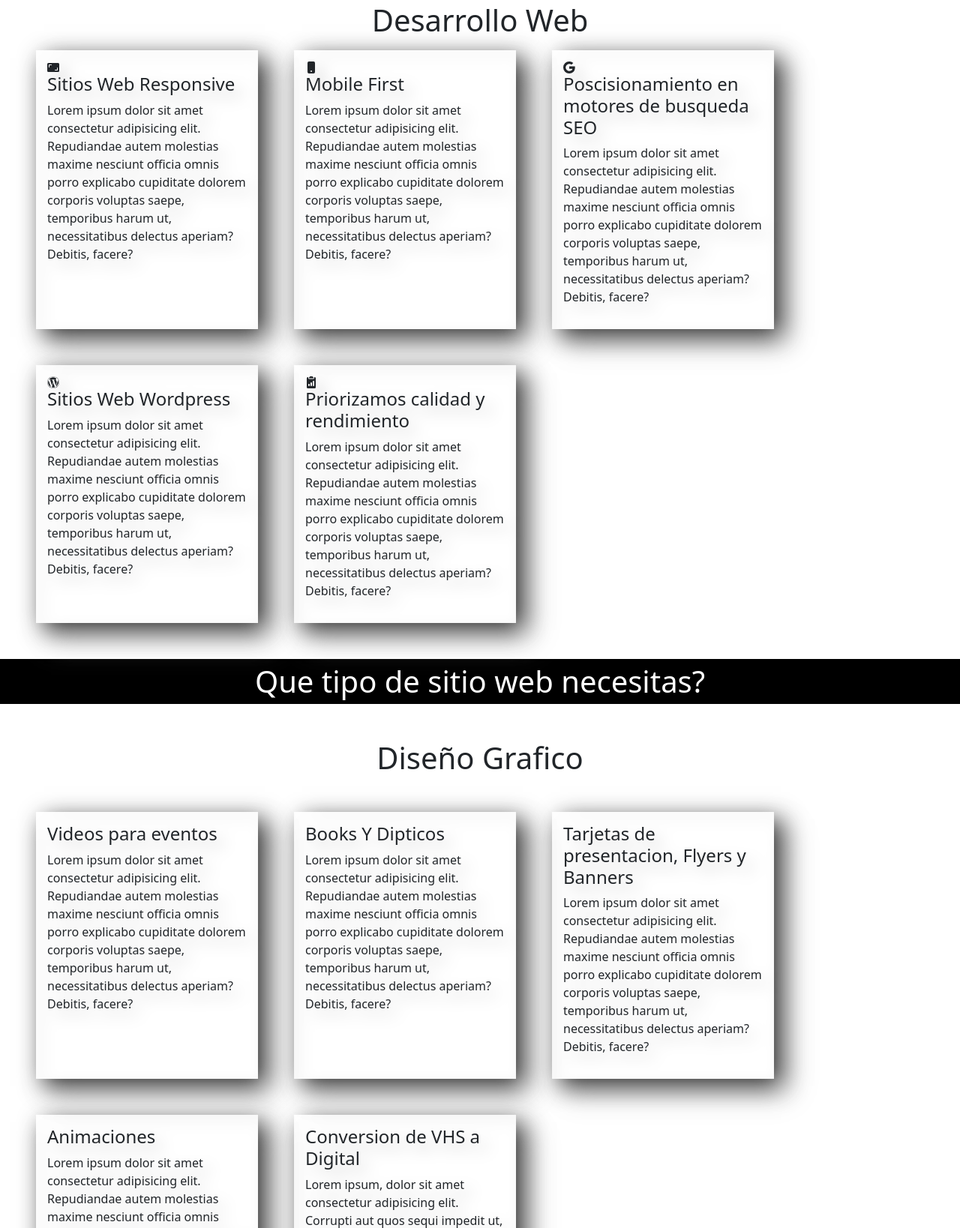
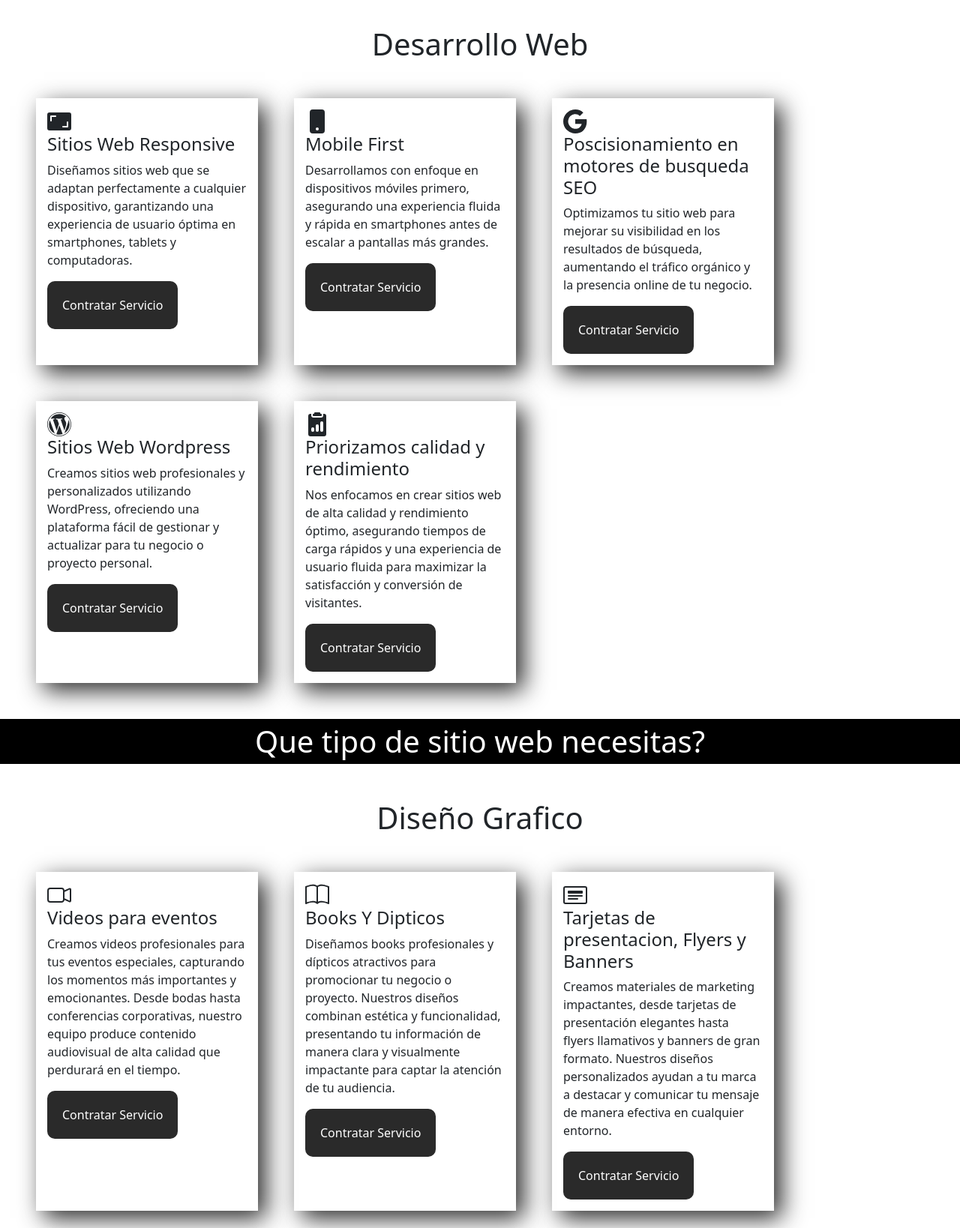
Before and after one commit to RamiroMoralesdev/rmproducciones, a website: page src/index.html in a window 1280 px wide. Shown: the part 909-2547 px from the top of the page at 75% size. Drawn offline with nearby package versions, Linux system fonts and the light colour scheme.

Commit message:
Commit 0109

```diff
--- a/src/index.html
+++ b/src/index.html
@@ -21,11 +21,12 @@
         width: 25%;
         padding: 15px;
         box-shadow: 10px 10px 30px #2a2a2a;
-        filter: drop-shadow(10px 10px 10px #ccc);
+
       }
 
       .btn-nav {
         background-color: #2a2a2a;
+        color: #fff;
         padding: 20px;
         border-radius: 10px;
       }
@@ -39,7 +40,9 @@
     </style>
 </head>
 <body>
-    <nav class="text-white" style="background-image: url(./assets/bg.jpg);">
+
+  <div class="home" style="background-image: url(./assets/bg.jpg); background-repeat: no-repeat; background-size: 100%;">
+    <nav class="text-white py-3">
 
             <div class="flex gap-3 justify-center">
               <a class="nav-link btn-nav active" aria-current="page" href="#">Inicio</a>
@@ -51,61 +54,66 @@
 
       </nav>
 
-      <div class="content">
-
         <!--Home-->
-        <section class="w-full h-screen d-flex flex-col justify-center items-center" style="background-image: url(./assets/bg.jpg); background-repeat: no-repeat; background-size: 100%;">
+        <section class="w-full h-screen d-flex flex-col justify-center items-center">
 
             <h1 class="text-text-color mb-0" style="font-size: 5em;">RM PRODUCCIONES</h1>
             <h3 class="text-text-color mt-0" style="font-size: 3em;">Creamos Soluciones</h3>
 
         </section>
 
-        <h1 class="text-center mt-5 mb-3">Desarrollo Web</h1>
+      </div>
 
-        <section class="d-flex gap-5 flex-wrap px-5 flex-sm-col">
+        <h1 class="text-center my-5">Desarrollo Web</h1>
+
+        <section class="d-flex gap-5 flex-wrap px-5 ">
 
           <div class="card-services">
-            <svg xmlns="http://www.w3.org/2000/svg" width="16" height="16" fill="currentColor" class="bi bi-aspect-ratio-fill" viewBox="0 0 16 16">
+            <svg xmlns="http://www.w3.org/2000/svg" width="32" height="32" fill="currentColor" class="bi bi-aspect-ratio-fill" viewBox="0 0 16 16">
               <path d="M0 12.5v-9A1.5 1.5 0 0 1 1.5 2h13A1.5 1.5 0 0 1 16 3.5v9a1.5 1.5 0 0 1-1.5 1.5h-13A1.5 1.5 0 0 1 0 12.5M2.5 4a.5.5 0 0 0-.5.5v3a.5.5 0 0 0 1 0V5h2.5a.5.5 0 0 0 0-1zm11 8a.5.5 0 0 0 .5-.5v-3a.5.5 0 0 0-1 0V11h-2.5a.5.5 0 0 0 0 1z"/>
             </svg>
             <h4>Sitios Web Responsive</h4>
-            <p class="">Lorem ipsum dolor sit amet consectetur adipisicing elit. Repudiandae autem molestias maxime nesciunt officia omnis porro explicabo cupiditate dolorem corporis voluptas saepe, temporibus harum ut, necessitatibus delectus aperiam? Debitis, facere?</p>
+            <p class="">Diseñamos sitios web que se adaptan perfectamente a cualquier dispositivo, garantizando una experiencia de usuario óptima en smartphones, tablets y computadoras.</p>
+            <button class="btn-nav">Contratar Servicio</button>
           </div>
 
           <div class="card-services">
-            <svg xmlns="http://www.w3.org/2000/svg" width="16" height="16" fill="currentColor" class="bi bi-phone-fill" viewBox="0 0 16 16">
+            <svg xmlns="http://www.w3.org/2000/svg" width="32" height="32" fill="currentColor" class="bi bi-phone-fill" viewBox="0 0 16 16">
               <path d="M3 2a2 2 0 0 1 2-2h6a2 2 0 0 1 2 2v12a2 2 0 0 1-2 2H5a2 2 0 0 1-2-2zm6 11a1 1 0 1 0-2 0 1 1 0 0 0 2 0"/>
             </svg>
             <h4>Mobile First</h4>
-            <p class="">Lorem ipsum dolor sit amet consectetur adipisicing elit. Repudiandae autem molestias maxime nesciunt officia omnis porro explicabo cupiditate dolorem corporis voluptas saepe, temporibus harum ut, necessitatibus delectus aperiam? Debitis, facere?</p>
+            <p class="">Desarrollamos con enfoque en dispositivos móviles primero, asegurando una experiencia fluida y rápida en smartphones antes de escalar a pantallas más grandes.</p>
+            <button class="btn-nav">Contratar Servicio</button>
           </div>
 
           <div class="card-services">
-            <svg xmlns="http://www.w3.org/2000/svg" width="16" height="16" fill="currentColor" class="bi bi-google" viewBox="0 0 16 16">
+            <svg xmlns="http://www.w3.org/2000/svg" width="32" height="32" fill="currentColor" class="bi bi-google" viewBox="0 0 16 16">
               <path d="M15.545 6.558a9.4 9.4 0 0 1 .139 1.626c0 2.434-.87 4.492-2.384 5.885h.002C11.978 15.292 10.158 16 8 16A8 8 0 1 1 8 0a7.7 7.7 0 0 1 5.352 2.082l-2.284 2.284A4.35 4.35 0 0 0 8 3.166c-2.087 0-3.86 1.408-4.492 3.304a4.8 4.8 0 0 0 0 3.063h.003c.635 1.893 2.405 3.301 4.492 3.301 1.078 0 2.004-.276 2.722-.764h-.003a3.7 3.7 0 0 0 1.599-2.431H8v-3.08z"/>
             </svg>
             <h4>Poscisionamiento en motores de busqueda SEO</h4>
-            <p class="">Lorem ipsum dolor sit amet consectetur adipisicing elit. Repudiandae autem molestias maxime nesciunt officia omnis porro explicabo cupiditate dolorem corporis voluptas saepe, temporibus harum ut, necessitatibus delectus aperiam? Debitis, facere?</p>
+            <p class="">Optimizamos tu sitio web para mejorar su visibilidad en los resultados de búsqueda, aumentando el tráfico orgánico y la presencia online de tu negocio.</p>
+            <button class="btn-nav">Contratar Servicio</button>
           </div>
 
           <div class="card-services">
-            <svg xmlns="http://www.w3.org/2000/svg" width="16" height="16" fill="currentColor" class="bi bi-wordpress" viewBox="0 0 16 16">
+            <svg xmlns="http://www.w3.org/2000/svg" width="32" height="32" fill="currentColor" class="bi bi-wordpress" viewBox="0 0 16 16">
               <path d="M12.633 7.653c0-.848-.305-1.435-.566-1.892l-.08-.13c-.317-.51-.594-.958-.594-1.48 0-.63.478-1.218 1.152-1.218q.03 0 .058.003l.031.003A6.84 6.84 0 0 0 8 1.137 6.86 6.86 0 0 0 2.266 4.23c.16.005.313.009.442.009.717 0 1.828-.087 1.828-.087.37-.022.414.521.044.565 0 0-.371.044-.785.065l2.5 7.434 1.5-4.506-1.07-2.929c-.369-.022-.719-.065-.719-.065-.37-.022-.326-.588.043-.566 0 0 1.134.087 1.808.087.718 0 1.83-.087 1.83-.087.37-.022.413.522.043.566 0 0-.372.043-.785.065l2.48 7.377.684-2.287.054-.173c.27-.86.469-1.495.469-2.046zM1.137 8a6.86 6.86 0 0 0 3.868 6.176L1.73 5.206A6.8 6.8 0 0 0 1.137 8"/>
               <path d="M6.061 14.583 8.121 8.6l2.109 5.78q.02.05.049.094a6.85 6.85 0 0 1-4.218.109m7.96-9.876q.046.328.047.706c0 .696-.13 1.479-.522 2.458l-2.096 6.06a6.86 6.86 0 0 0 2.572-9.224z"/>
               <path fill-rule="evenodd" d="M0 8c0-4.411 3.589-8 8-8s8 3.589 8 8-3.59 8-8 8-8-3.589-8-8m.367 0c0 4.209 3.424 7.633 7.633 7.633S15.632 12.209 15.632 8C15.632 3.79 12.208.367 8 .367 3.79.367.367 3.79.367 8"/>
             </svg>
             <h4>Sitios Web Wordpress</h4>
-            <p class="">Lorem ipsum dolor sit amet consectetur adipisicing elit. Repudiandae autem molestias maxime nesciunt officia omnis porro explicabo cupiditate dolorem corporis voluptas saepe, temporibus harum ut, necessitatibus delectus aperiam? Debitis, facere?</p>
+            <p class="">Creamos sitios web profesionales y personalizados utilizando WordPress, ofreciendo una plataforma fácil de gestionar y actualizar para tu negocio o proyecto personal.</p>
+            <button class="btn-nav">Contratar Servicio</button>
           </div>
 
           <div class="card-services">
-            <svg xmlns="http://www.w3.org/2000/svg" width="16" height="16" fill="currentColor" class="bi bi-clipboard2-data-fill" viewBox="0 0 16 16">
+            <svg xmlns="http://www.w3.org/2000/svg" width="32" height="32" fill="currentColor" class="bi bi-clipboard2-data-fill" viewBox="0 0 16 16">
               <path d="M10 .5a.5.5 0 0 0-.5-.5h-3a.5.5 0 0 0-.5.5.5.5 0 0 1-.5.5.5.5 0 0 0-.5.5V2a.5.5 0 0 0 .5.5h5A.5.5 0 0 0 11 2v-.5a.5.5 0 0 0-.5-.5.5.5 0 0 1-.5-.5"/>
               <path d="M4.085 1H3.5A1.5 1.5 0 0 0 2 2.5v12A1.5 1.5 0 0 0 3.5 16h9a1.5 1.5 0 0 0 1.5-1.5v-12A1.5 1.5 0 0 0 12.5 1h-.585q.084.236.085.5V2a1.5 1.5 0 0 1-1.5 1.5h-5A1.5 1.5 0 0 1 4 2v-.5q.001-.264.085-.5M10 7a1 1 0 1 1 2 0v5a1 1 0 1 1-2 0zm-6 4a1 1 0 1 1 2 0v1a1 1 0 1 1-2 0zm4-3a1 1 0 0 1 1 1v3a1 1 0 1 1-2 0V9a1 1 0 0 1 1-1"/>
             </svg>
           <h4>Priorizamos calidad y rendimiento</h4>
-            <p class="">Lorem ipsum dolor sit amet consectetur adipisicing elit. Repudiandae autem molestias maxime nesciunt officia omnis porro explicabo cupiditate dolorem corporis voluptas saepe, temporibus harum ut, necessitatibus delectus aperiam? Debitis, facere?</p>
+            <p class="">Nos enfocamos en crear sitios web de alta calidad y rendimiento óptimo, asegurando tiempos de carga rápidos y una experiencia de usuario fluida para maximizar la satisfacción y conversión de visitantes.</p>
+            <button class="btn-nav">Contratar Servicio</button>
           </div>
         </section>
 
@@ -122,28 +130,51 @@
         <section class="d-flex gap-5 flex-wrap px-5 flex-sm-col">
 
           <div class="card-services">
+            <svg xmlns="http://www.w3.org/2000/svg" width="32" height="32" fill="currentColor" class="bi bi-camera-video" viewBox="0 0 16 16">
+              <path fill-rule="evenodd" d="M0 5a2 2 0 0 1 2-2h7.5a2 2 0 0 1 1.983 1.738l3.11-1.382A1 1 0 0 1 16 4.269v7.462a1 1 0 0 1-1.406.913l-3.111-1.382A2 2 0 0 1 9.5 13H2a2 2 0 0 1-2-2zm11.5 5.175 3.5 1.556V4.269l-3.5 1.556zM2 4a1 1 0 0 0-1 1v6a1 1 0 0 0 1 1h7.5a1 1 0 0 0 1-1V5a1 1 0 0 0-1-1z"/>
+            </svg>
             <h4>Videos para eventos</h4>
-            <p class="">Lorem ipsum dolor sit amet consectetur adipisicing elit. Repudiandae autem molestias maxime nesciunt officia omnis porro explicabo cupiditate dolorem corporis voluptas saepe, temporibus harum ut, necessitatibus delectus aperiam? Debitis, facere?</p>
+            <p class="">Creamos videos profesionales para tus eventos especiales, capturando los momentos más importantes y emocionantes. Desde bodas hasta conferencias corporativas, nuestro equipo produce contenido audiovisual de alta calidad que perdurará en el tiempo.</p>
+            <button class="btn-nav">Contratar Servicio</button>
           </div>
 
           <div class="card-services">
+            <svg xmlns="http://www.w3.org/2000/svg" width="32" height="32" fill="currentColor" class="bi bi-book" viewBox="0 0 16 16">
+              <path d="M1 2.828c.885-.37 2.154-.769 3.388-.893 1.33-.134 2.458.063 3.112.752v9.746c-.935-.53-2.12-.603-3.213-.493-1.18.12-2.37.461-3.287.811V2.828zm7.5-.141c.654-.689 1.782-.886 3.112-.752 1.234.124 2.503.523 3.388.893v9.923c-.918-.35-2.107-.692-3.287-.81-1.094-.111-2.278-.039-3.213.492V2.687zM8 1.783C7.015.936 5.587.81 4.287.94c-1.514.153-3.042.672-3.994 1.105A.5.5 0 0 0 0 2.5v11a.5.5 0 0 0 .707.455c.882-.4 2.303-.881 3.68-1.02 1.409-.142 2.59.087 3.223.877a.5.5 0 0 0 .78 0c.633-.79 1.814-1.019 3.222-.877 1.378.139 2.8.62 3.681 1.02A.5.5 0 0 0 16 13.5v-11a.5.5 0 0 0-.293-.455c-.952-.433-2.48-.952-3.994-1.105C10.413.809 8.985.936 8 1.783"/>
+            </svg>
             <h4>Books Y Dipticos</h4>
-            <p class="">Lorem ipsum dolor sit amet consectetur adipisicing elit. Repudiandae autem molestias maxime nesciunt officia omnis porro explicabo cupiditate dolorem corporis voluptas saepe, temporibus harum ut, necessitatibus delectus aperiam? Debitis, facere?</p>
+            <p class="">Diseñamos books profesionales y dípticos atractivos para promocionar tu negocio o proyecto. Nuestros diseños combinan estética y funcionalidad, presentando tu información de manera clara y visualmente impactante para captar la atención de tu audiencia.</p>
+            <button class="btn-nav">Contratar Servicio</button>
           </div>
 
           <div class="card-services">
+            <svg xmlns="http://www.w3.org/2000/svg" width="32" height="32" fill="currentColor" class="bi bi-card-heading" viewBox="0 0 16 16">
+              <path d="M14.5 3a.5.5 0 0 1 .5.5v9a.5.5 0 0 1-.5.5h-13a.5.5 0 0 1-.5-.5v-9a.5.5 0 0 1 .5-.5zm-13-1A1.5 1.5 0 0 0 0 3.5v9A1.5 1.5 0 0 0 1.5 14h13a1.5 1.5 0 0 0 1.5-1.5v-9A1.5 1.5 0 0 0 14.5 2z"/>
+              <path d="M3 8.5a.5.5 0 0 1 .5-.5h9a.5.5 0 0 1 0 1h-9a.5.5 0 0 1-.5-.5m0 2a.5.5 0 0 1 .5-.5h6a.5.5 0 0 1 0 1h-6a.5.5 0 0 1-.5-.5m0-5a.5.5 0 0 1 .5-.5h9a.5.5 0 0 1 .5.5v1a.5.5 0 0 1-.5.5h-9a.5.5 0 0 1-.5-.5z"/>
+            </svg>
             <h4>Tarjetas de presentacion, Flyers y Banners</h4>
-            <p class="">Lorem ipsum dolor sit amet consectetur adipisicing elit. Repudiandae autem molestias maxime nesciunt officia omnis porro explicabo cupiditate dolorem corporis voluptas saepe, temporibus harum ut, necessitatibus delectus aperiam? Debitis, facere?</p>
+            <p class="">Creamos materiales de marketing impactantes, desde tarjetas de presentación elegantes hasta flyers llamativos y banners de gran formato. Nuestros diseños personalizados ayudan a tu marca a destacar y comunicar tu mensaje de manera efectiva en cualquier entorno.</p>
+            <button class="btn-nav">Contratar Servicio</button>
           </div>
 
           <div class="card-services">
+            <svg xmlns="http://www.w3.org/2000/svg" width="32" height="32" fill="currentColor" class="bi bi-film" viewBox="0 0 16 16">
+              <path d="M0 1a1 1 0 0 1 1-1h14a1 1 0 0 1 1 1v14a1 1 0 0 1-1 1H1a1 1 0 0 1-1-1zm4 0v6h8V1zm8 8H4v6h8zM1 1v2h2V1zm2 3H1v2h2zM1 7v2h2V7zm2 3H1v2h2zm-2 3v2h2v-2zM15 1h-2v2h2zm-2 3v2h2V4zm2 3h-2v2h2zm-2 3v2h2v-2zm2 3h-2v2h2z"/>
+            </svg>
             <h4>Animaciones</h4>
-            <p class="">Lorem ipsum dolor sit amet consectetur adipisicing elit. Repudiandae autem molestias maxime nesciunt officia omnis porro explicabo cupiditate dolorem corporis voluptas saepe, temporibus harum ut, necessitatibus delectus aperiam? Debitis, facere?</p>
+            <p class="">Damos vida a tus ideas con animaciones dinámicas y atractivas. Ya sea para publicidad, presentaciones o contenido web, nuestras animaciones profesionales capturan la atención y transmiten tu mensaje de manera memorable y efectiva.</p>
+            <button class="btn-nav">Contratar Servicio</button>
           </div>
 
         <div class="card-services">
+          <svg xmlns="http://www.w3.org/2000/svg" width="32" height="32" fill="currentColor" class="bi bi-camera-reels" viewBox="0 0 16 16">
+            <path d="M6 3a3 3 0 1 1-6 0 3 3 0 0 1 6 0M1 3a2 2 0 1 0 4 0 2 2 0 0 0-4 0"/>
+            <path d="M9 6h.5a2 2 0 0 1 1.983 1.738l3.11-1.382A1 1 0 0 1 16 7.269v7.462a1 1 0 0 1-1.406.913l-3.111-1.382A2 2 0 0 1 9.5 16H2a2 2 0 0 1-2-2V8a2 2 0 0 1 2-2zm6 8.73V7.27l-3.5 1.555v4.35zM1 8v6a1 1 0 0 0 1 1h7.5a1 1 0 0 0 1-1V8a1 1 0 0 0-1-1H2a1 1 0 0 0-1 1"/>
+            <path d="M9 6a3 3 0 1 0 0-6 3 3 0 0 0 0 6M7 3a2 2 0 1 1 4 0 2 2 0 0 1-4 0"/>
+          </svg>
           <h4>Conversion de VHS a Digital</h4>
-          <p>Lorem ipsum, dolor sit amet consectetur adipisicing elit. Corrupti aut quos sequi impedit ut, nostrum id molestias doloribus, voluptates quisquam officia beatae natus quis numquam doloremque dolores possimus. Quidem, totam?</p>
+          <p>Preservamos tus recuerdos convirtiendo tus cintas VHS antiguas a formato digital. Nuestro servicio de alta calidad asegura que tus videos familiares, eventos importantes y momentos nostálgicos se conserven en un formato moderno y accesible para las generaciones futuras.</p>
+          <button class="btn-nav">Contratar Servicio</button>
         </div>
 
         </section>
```
